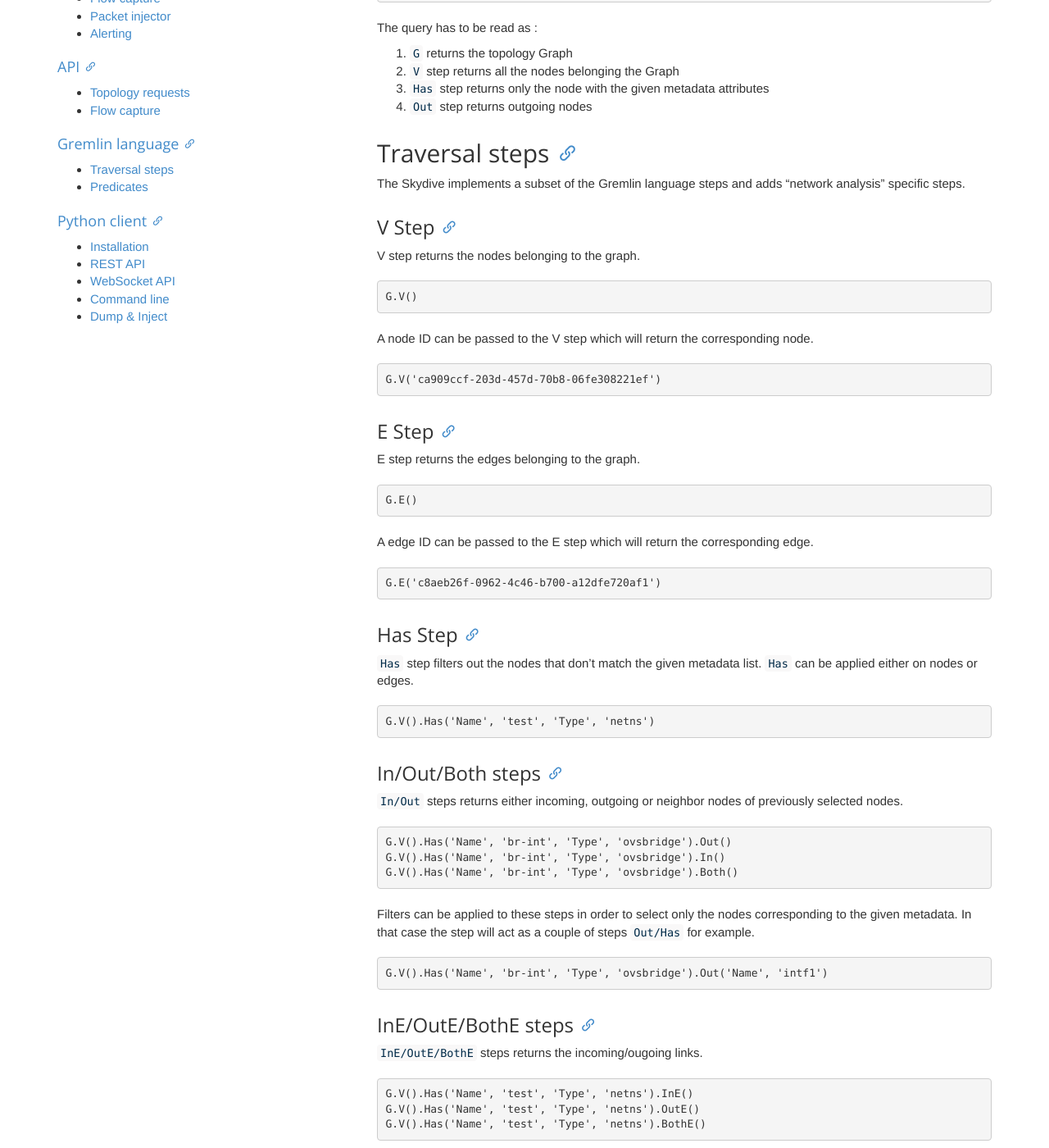
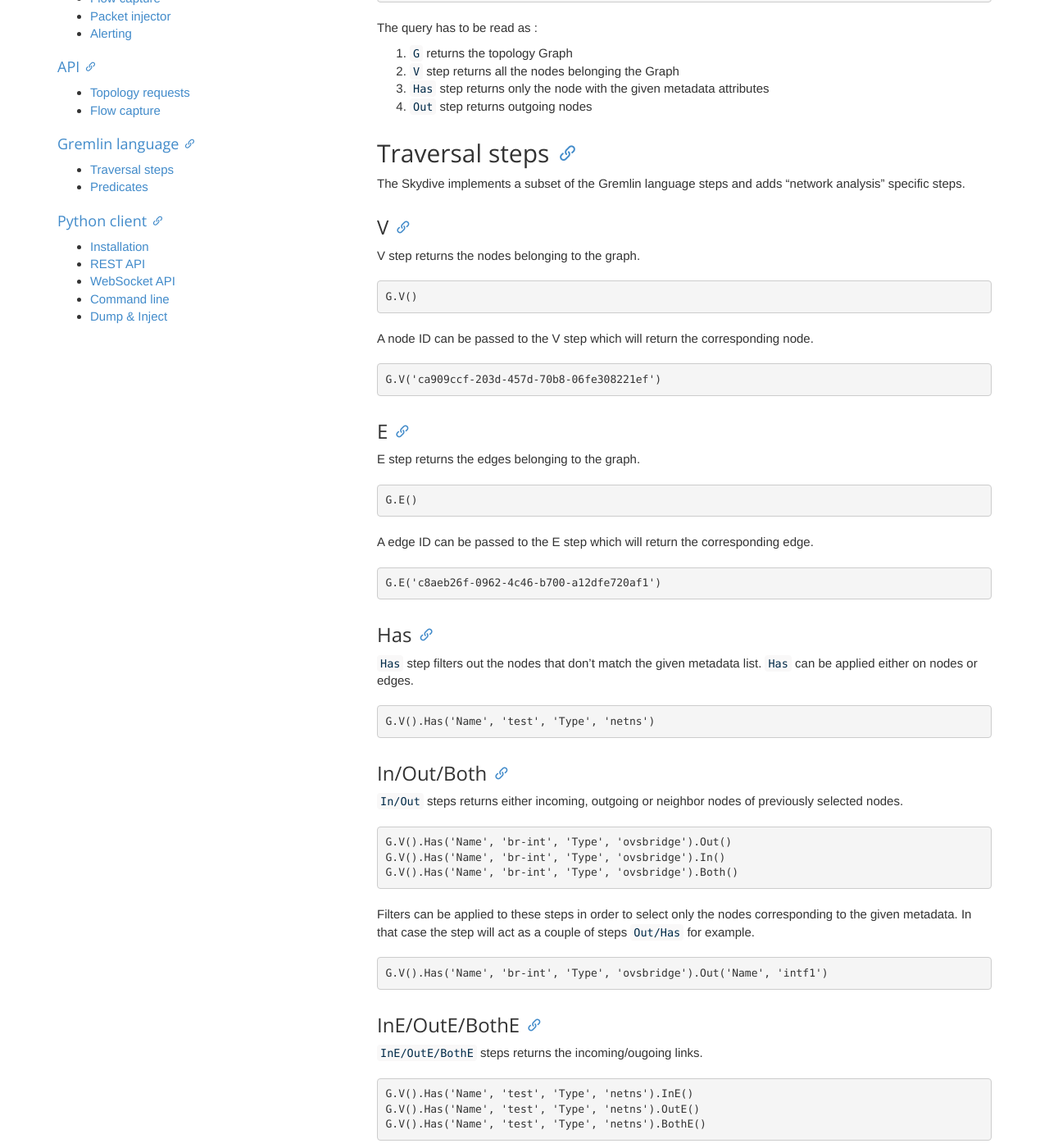
Before and after one commit to skydive-project/skydive.network, a Jekyll site: the page built from documentation/api-gremlin.md, in a window 1280 px wide and 1400 px high, scrolled down 872 px. Shown: the whole window at 82% size. Built offline with Jekyll 4.4.1, drawn with Linux system fonts in a browser that asks for light colours; nearby versions of some CDN libraries; some of the changed text lies outside the part shown.

Commit message:
Simplify gremlin step titles

```diff
--- a/documentation/api-gremlin.md
+++ b/documentation/api-gremlin.md
@@ -53,7 +53,7 @@ The query has to be read as :
 The Skydive implements a subset of the Gremlin language steps and adds
 "network analysis" specific steps.
 
-### V Step
+### V
 
 V step returns the nodes belonging to the graph.
 
@@ -67,7 +67,7 @@ A node ID can be passed to the V step which will return the corresponding node.
 G.V('ca909ccf-203d-457d-70b8-06fe308221ef')
 {% endhighlight %}
 
-### E Step
+### E
 
 E step returns the edges belonging to the graph.
 
@@ -81,7 +81,7 @@ A edge ID can be passed to the E step which will return the corresponding edge.
 G.E('c8aeb26f-0962-4c46-b700-a12dfe720af1')
 {% endhighlight %}
 
-### Has Step
+### Has
 
 `Has` step filters out the nodes that don't match the given metadata list. `Has`
 can be applied either on nodes or edges.
@@ -90,7 +90,7 @@ can be applied either on nodes or edges.
 G.V().Has('Name', 'test', 'Type', 'netns')
 {% endhighlight %}
 
-### In/Out/Both steps
+### In/Out/Both
 
 `In/Out` steps returns either incoming, outgoing or neighbor nodes of
 previously selected nodes.
@@ -109,7 +109,7 @@ of steps `Out/Has` for example.
 G.V().Has('Name', 'br-int', 'Type', 'ovsbridge').Out('Name', 'intf1')
 {% endhighlight %}
 
-### InE/OutE/BothE steps
+### InE/OutE/BothE
 
 `InE/OutE/BothE` steps returns the incoming/ougoing links.
 
@@ -122,7 +122,7 @@ G.V().Has('Name', 'test', 'Type', 'netns').BothE()
 Like for the `In/Out/Both` steps metadata list can be passed directly as
 parameters in order to filter links.
 
-### InV/OutV steps
+### InV/OutV
 
 `InV/OutV` steps returns incoming, outgoing nodes attached to the previously
 selected links.
@@ -131,7 +131,7 @@ selected links.
 G.V().OutE().Has('Type', 'layer2').InV()
 {% endhighlight %}
 
-### Dedup step
+### Dedup
 
 `Dedup` removes duplicated nodes/links or flows. `Dedup` can take a parameter
 in order to specify the field used for the deduplication.
@@ -142,7 +142,7 @@ G.V().Out().Both().Dedup('Type')
 G.Flows().Dedup('NodeTID')
 {% endhighlight %}
 
-### Count step
+### Count
 
 `Count` returns the number of elements retrieved by the previous step.
 
@@ -150,7 +150,7 @@ G.Flows().Dedup('NodeTID')
 G.V().Count()
 {% endhighlight %}
 
-### Values step
+### Values
 
 `Values` returns the property value of elements retrieved by the previous step.
 
@@ -158,7 +158,7 @@ G.V().Count()
 G.V().Values('Name')
 {% endhighlight %}
 
-### Keys step
+### Keys
 
 `Keys` returns the list of properties of the elements retrieved by the previous step.
 
@@ -166,7 +166,7 @@ G.V().Values('Name')
 G.V().Keys()
 {% endhighlight %}
 
-### Sum step
+### Sum
 
 `Sum` returns sum of elements, named 'Name', retrieved by the previous step.
 When attribute 'Name' exists, must be integer type.
@@ -175,7 +175,7 @@ When attribute 'Name' exists, must be integer type.
 G.V().Sum('Name')
 {% endhighlight %}
 
-### Limit step
+### Limit
 
 `Limit` limits the number of elements returned.
 
@@ -183,7 +183,7 @@ G.V().Sum('Name')
 g.Flows().Limit(1)
 {% endhighlight %}
 
-### ShortestPathTo step
+### ShortestPathTo
 
 `ShortestPathTo` step returns the shortest path to node matching the given
 `Metadata` predicate. This step returns a list of all the nodes traversed.
@@ -221,7 +221,7 @@ predicate as a second parameter.
 G.V().Has('Type', 'netns').ShortestPathTo(Metadata('Type', 'host'), Metadata('RelationType', 'layer2'))
 {% endhighlight %}
 
-### SubGraph step
+### SubGraph
 
 `SubGraph` step returns a new Graph based on the previous steps. Step V or E can
 be used to walk trough this new Graph.
@@ -234,7 +234,7 @@ G.E().Has('RelationType', 'layer2').SubGraph().V().Has('Name', 'eth0')
 G.V().Has('Type', 'veth').SubGraph().E()
 {% endhighlight %}
 
-### GraphPath step
+### GraphPath
 
 `GraphPath` step returns a path string corresponding to the reverse path
 from the nodes to the host node they belong to.
@@ -250,7 +250,7 @@ G.V().Has('Type', 'netns').GraphPath()
 The format of the path returned is the following:
 `node_name[Type=node_type]/.../node_name[Type=node_type]``
 
-### At step
+### At
 
 `At` allows to set the time context of the Gremlin request. It means that
 we can contextualize a request to a specific point of time therefore being
@@ -276,7 +276,7 @@ G.At('-1m', 500).V()
 G.At('-1m', 3600).Flows()
 {% endhighlight %}
 
-### Flows step
+### Flows
 
 Flows step returns flows of nodes where a capture has been started or of nodes
 where the packets are coming from or going to.
@@ -289,7 +289,7 @@ in order to know how to start a capture from a Gremlin query.
 G.V().Has('Name', 'br-int').Flows()
 {% endhighlight %}
 
-### Flows In/Out steps
+### Flows In/Out
 
 From a flow step it is possible to get the node from where the packets are
 coming or the node where packets are going to. Node steps are of course
@@ -300,7 +300,7 @@ G.V().Has('Name', 'br-int').Flows().In()
 G.V().Has('Name', 'br-int').Flows().Out()
 {% endhighlight %}
 
-### Flows Has step
+### Flows Has
 
 `Has` step filters out the flows that don't match the given attributes list.
 
@@ -341,7 +341,7 @@ See [Flow Schema](/api/flows/) for further explanations.
 
 Link, Network and Transport keys shall be matched with any of A or B by using OR operator.
 
-### Flows Sort step
+### Flows Sort
 
 `Sort` step sorts flows by the given field and requested order.
 By default, the flows are in ascending order by their `Last` field.
@@ -353,7 +353,7 @@ G.Flows().Sort("Metric.ABPackets")
 G.Flows().Sort(DESC, "Metric.ABPackets")
 {% endhighlight %}
 
-### Flows Dedup step
+### Flows Dedup
 
 `Dedup` step de-duplicates flows having the same TrackingID.
 
@@ -361,7 +361,7 @@ G.Flows().Sort(DESC, "Metric.ABPackets")
 G.Flows().Dedup()
 {% endhighlight %}
 
-### Metrics step
+### Metrics
 
 `Metrics` returns arrays of metrics of a set of flows or interfaces, grouped by
 the flows UUIDs or Node IDs.
```
